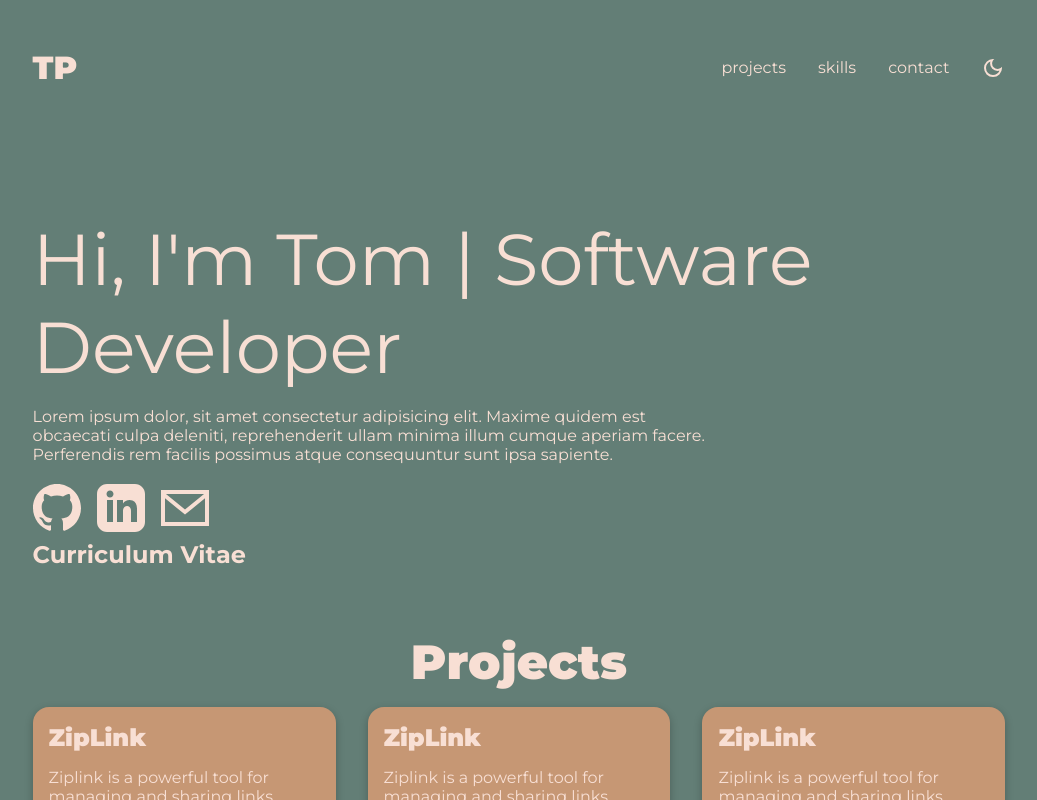
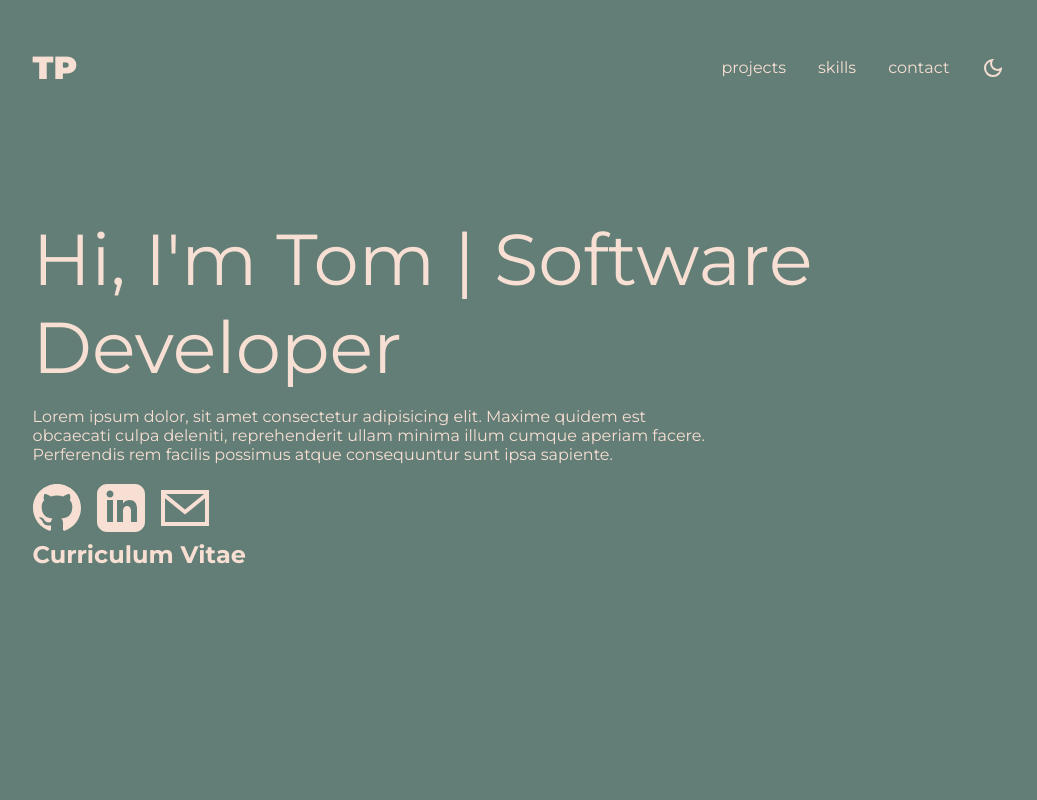
Before and after one commit to Tom-Pierce/portfolio, a React (Vite) app: page / in a window 1280 px wide. Shown: the top 800 px of the page, without its empty margins (121-1158 px from the left). Built offline with nearby package versions, Linux system fonts and the light colour scheme.

Commit message:
show about me as the only thing on screen till you scroll

```diff
--- a/src/App.jsx
+++ b/src/App.jsx
@@ -10,12 +10,12 @@ import Contact from "./components/Contact";
 function App() {
   return (
     <>
-      <Header />
-      <main>
+      <div style={{ height: "100vh" }}>
+        <Header />
         <About />
-        <Projects />
-        <Contact />
-      </main>
+      </div>
+      <Projects />
+      <Contact />
       <Footer />
     </>
   );
```
